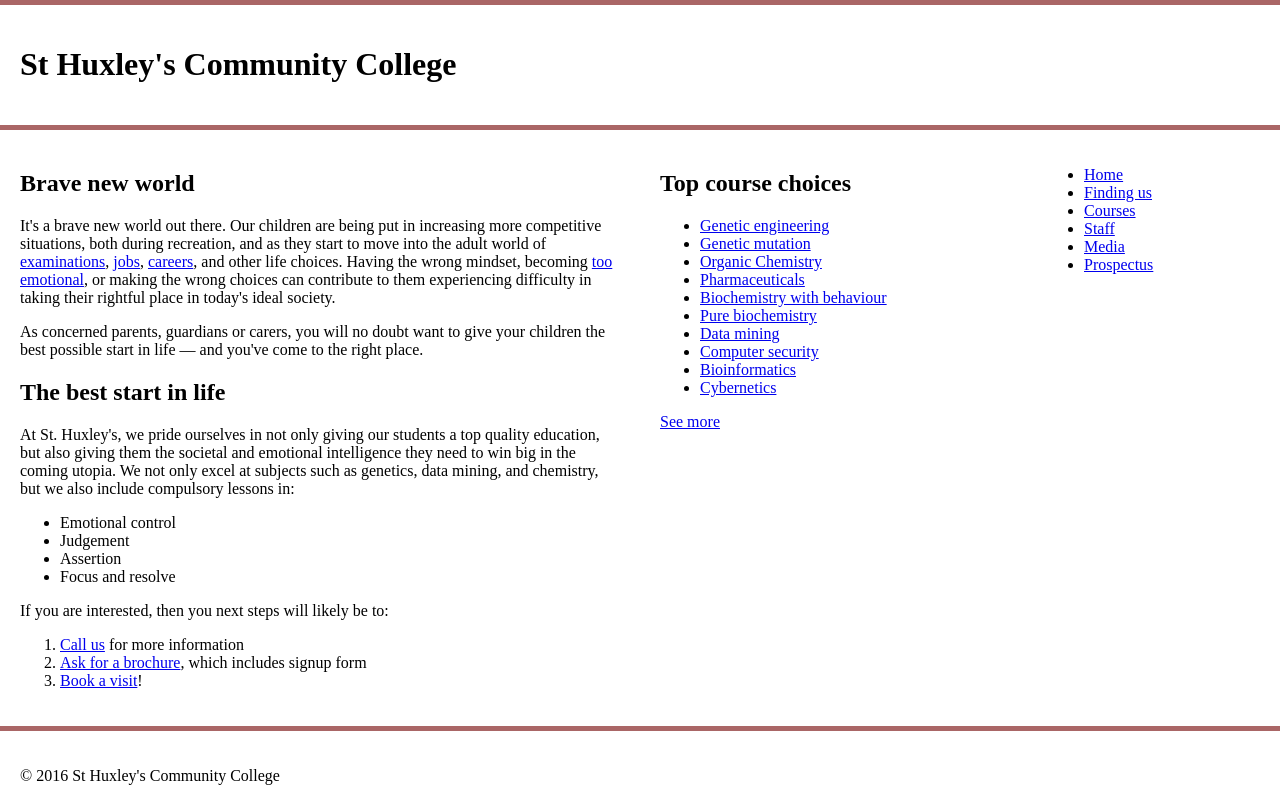
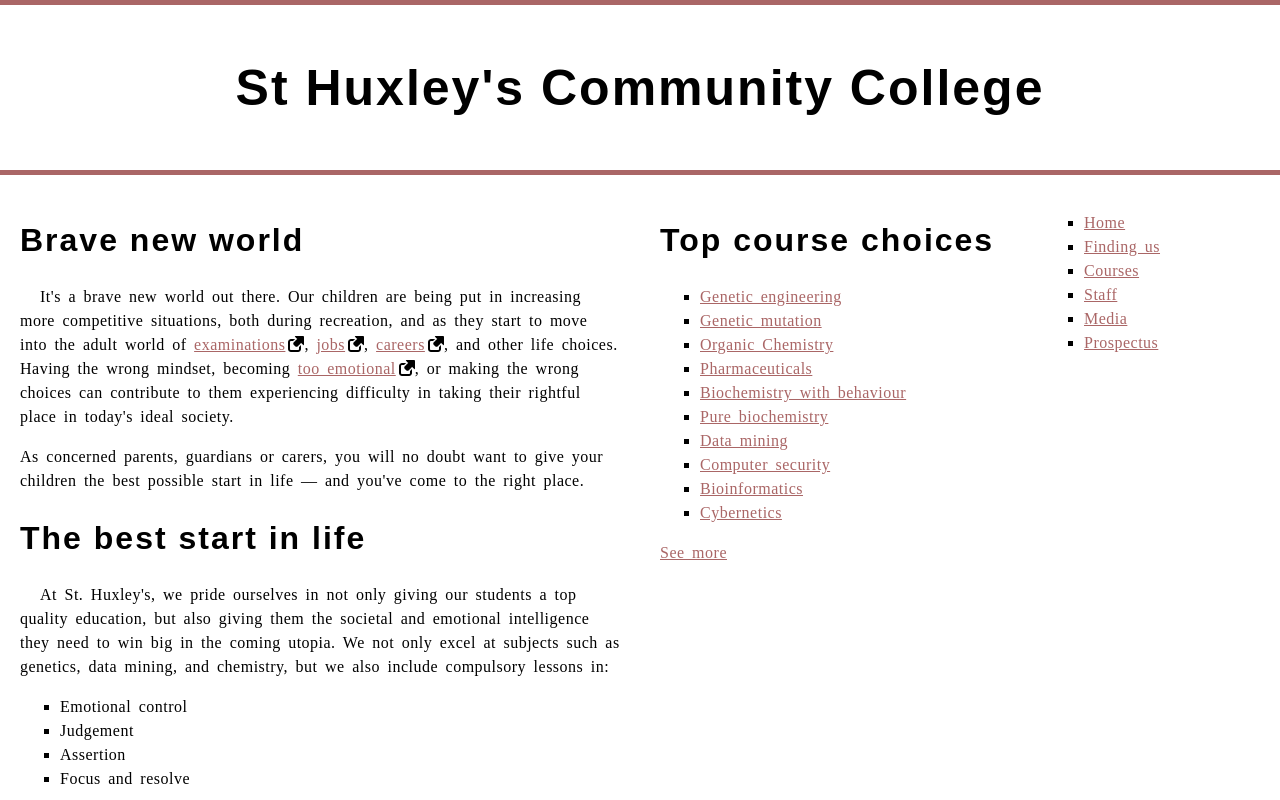
Before and after one commit to MaswaBhawana/MaswaBhawana.github.io, a plain HTML site: page lab3/part3/index1.html in a window 1280 px wide. Shown: the top 800 px of the page. Drawn offline with Linux system fonts and the light colour scheme; a web font is replaced by a local one.

Commit message:
fourth commit
font size, color, text - shadow, and so on are added

```diff
--- a/lab3/part3/style1.css
+++ b/lab3/part3/style1.css
@@ -69,3 +69,78 @@
     font-weight: normal;
     font-style: normal;
 }
+
+/* typography stuff */
+
+html {
+  font-family: lovatolight, serif;
+  font-size: 10px;
+}
+
+h1, h2 {
+  font-family: josefin_slabbold, sans-serif;
+  letter-spacing: 2px;
+}
+
+h1 {
+  font-size: 5rem;
+  text-align: center;
+}
+
+h2 {
+  font-size: 3.2rem;
+}
+
+section h2 + p {
+  text-indent: 20px;
+}
+
+p, li {
+  font-size: 1.6rem;
+  line-height: 1.5;
+  letter-spacing: 0.5px;
+  word-spacing: 3px;
+}
+
+/* Link styling */
+
+a {
+  outline: none;
+}
+
+a[href*="http"] {
+  padding-right: 19px;
+  background: url(external-link-52.png) no-repeat 100% 0;
+  background-size: 16px 16px;
+}
+
+a:link, a:visited {
+  color: #a66;
+}
+
+a:focus, a:hover {
+  text-decoration: none;
+}
+
+a:active {
+  color: transparent;
+  text-shadow: 0px 0px 1px #f00,
+               0px 0px 2px #f00,
+               0px 0px 3px black,
+               0px 0px 4px black;
+}
+
+/* lists: extra margin top and bottom to make it
+always have the same spacing as with paragraphs */
+
+ul, ol {
+  margin: 1.6rem 0;
+}
+
+ul {
+  list-style-type: square;
+}
+
+ol {
+  list-style-type: lower-latin;
+}
```
